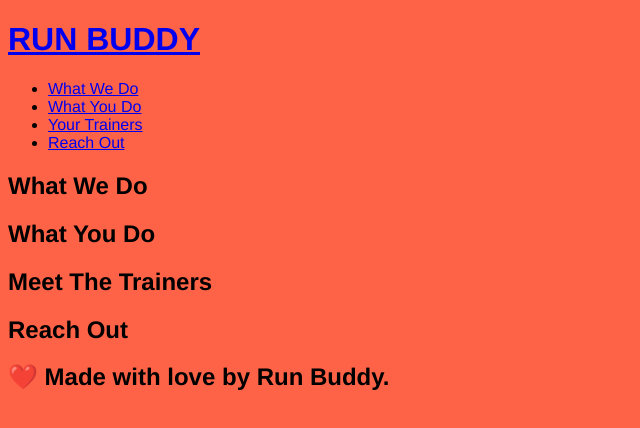
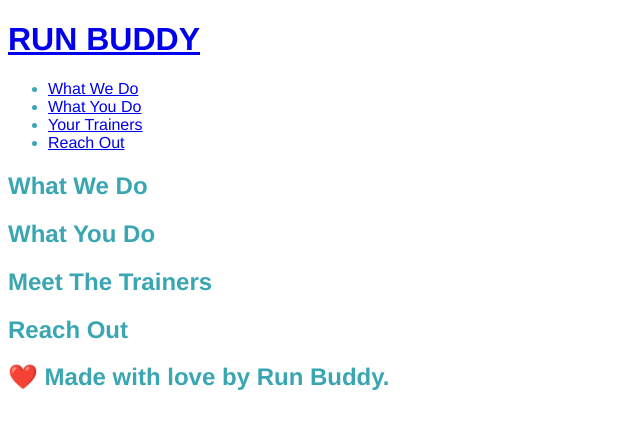
Before and after one commit to emisiorski/run-buddy, a plain HTML site: page index.html in a window 1280 px wide. Shown: the whole page, without its empty margins (0-640 px from the left). Drawn offline with Linux system fonts and the light colour scheme.

Commit message:
Update style.css

```diff
--- a/assets/css/style.css
+++ b/assets/css/style.css
@@ -1,4 +1,4 @@
 body {
     font-family: Helvetica, Arial, sans-serif;
-    background-color: tomato;
-  }
+    color: #39a6b2;
+ }
```
